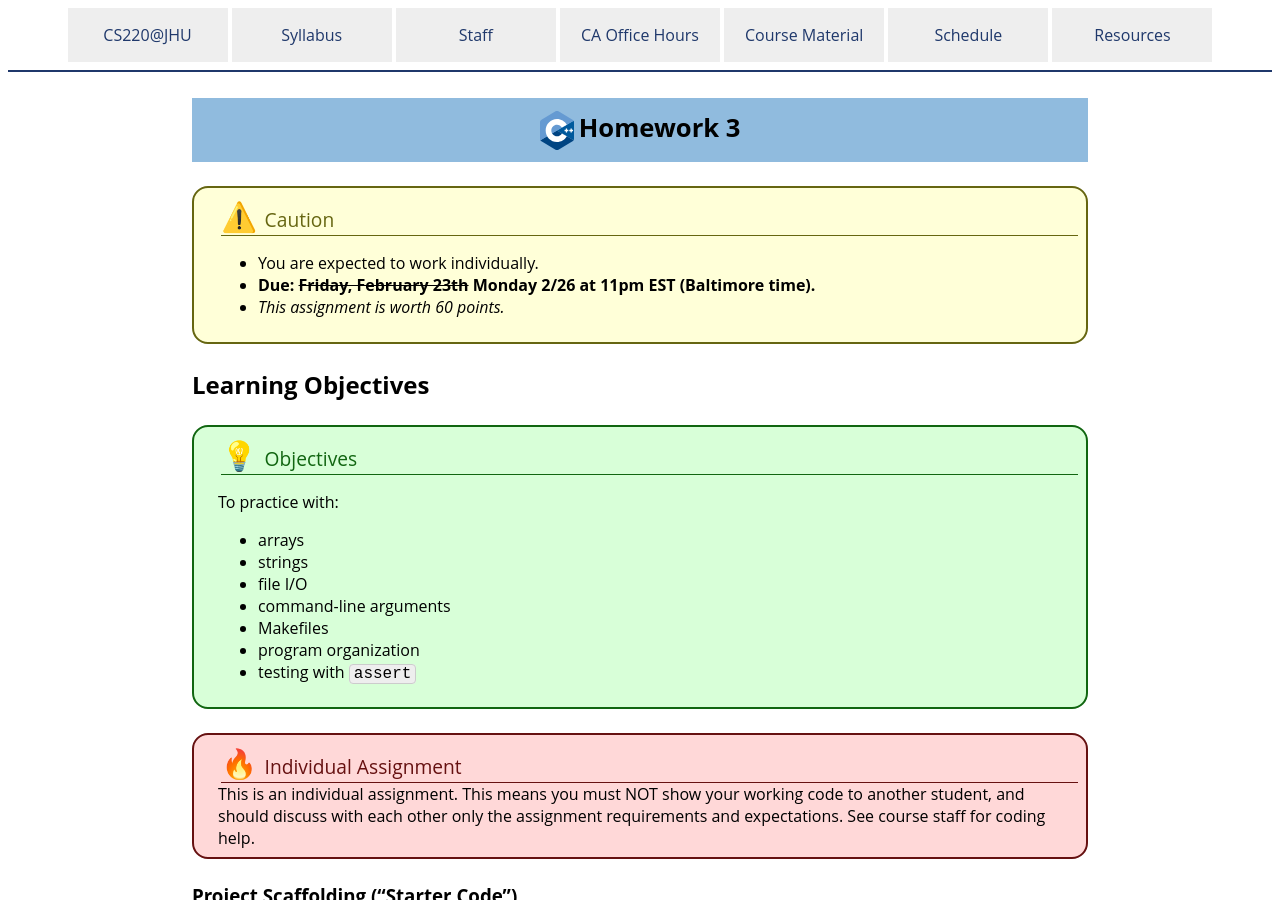
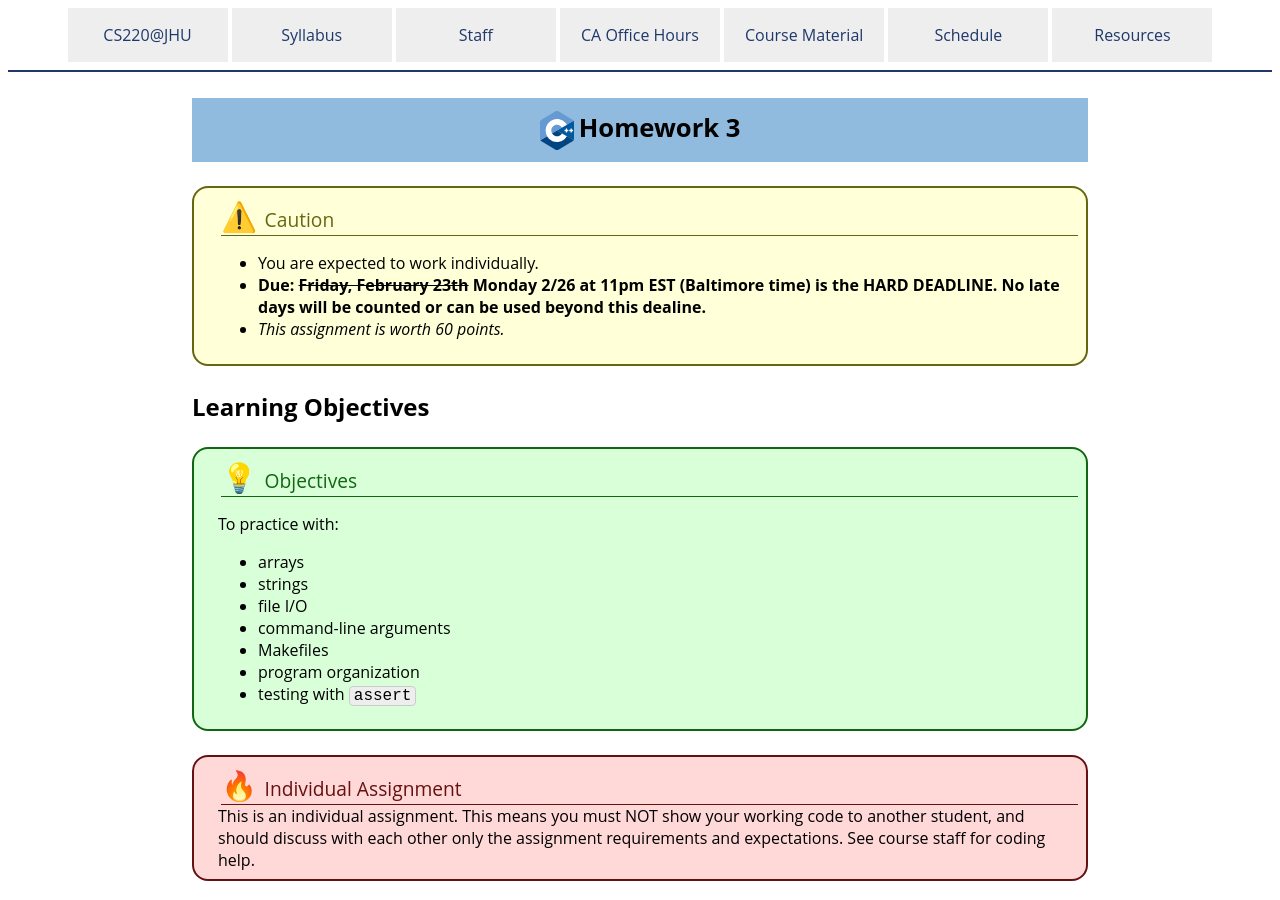
Before and after one commit to jhu-ip/cs220-f24, a Jekyll site: the page built from assign/hw3.md, in a window 1280 px wide and 900 px high. Built offline with Jekyll 4.4.1, drawn with Linux system fonts in a browser that asks for light colours.

```diff
--- a/assign/hw3.md
+++ b/assign/hw3.md
@@ -9,7 +9,7 @@
 <div class='content'>
 <ul>
 <li>You are expected to work individually.</li>
-<li><strong>Due: <s>Friday, February 23th</s> Monday 2/26 at 11pm EST (Baltimore time).</strong></li>
+<li><strong>Due: <s>Friday, February 23th</s> Monday 2/26 at 11pm EST (Baltimore time) is the HARD DEADLINE. No late days will be counted or can be used beyond this dealine.</strong></li>
 <li><em>This assignment is worth 60 points.</em></li>
 </ul>
 </div>
```
